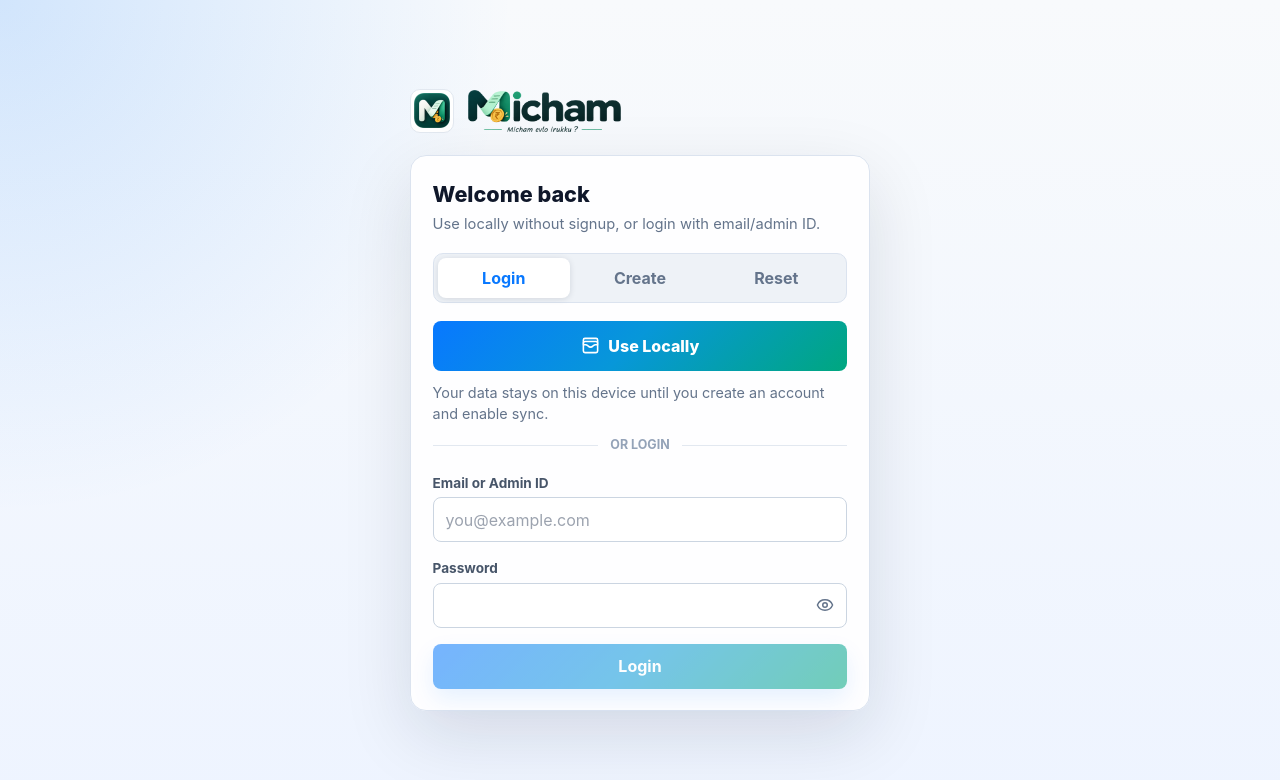
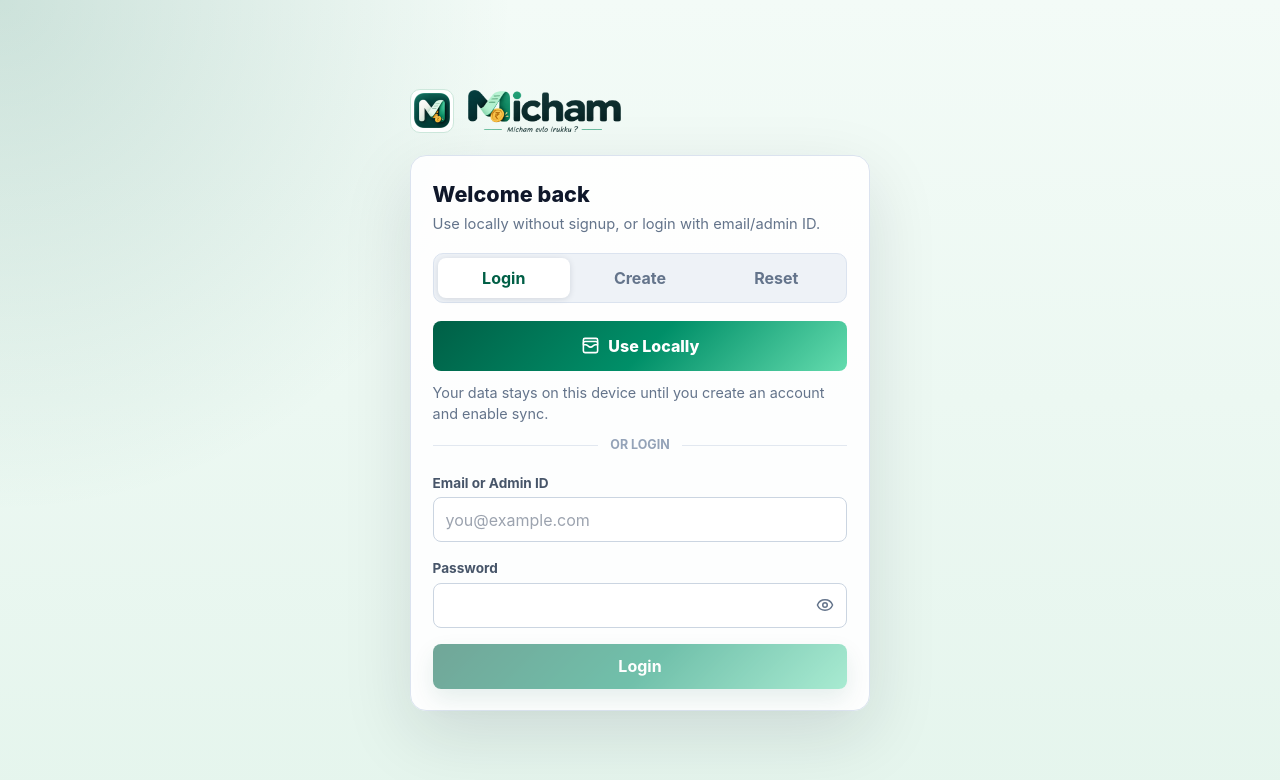
Before and after one commit to SK-JD/Micham, a React (Vite) app: page / in a window 1280 px wide. Shown: the top 780 px of the page. Built offline with nearby package versions, Linux system fonts and the light colour scheme.

Commit message:
Fix dark green app theme

```diff
--- a/src/lib/db.ts
+++ b/src/lib/db.ts
@@ -87,7 +87,10 @@ export async function initializeDatabase() {
   const config = await db.appConfig.get("primary");
   if (!config) {
     await db.appConfig.put(defaultConfig);
-  } else if (config.primaryColor === "#2563eb" && config.accentColor === "#16a34a") {
+  } else if (
+    (config.primaryColor === "#2563eb" && config.accentColor === "#16a34a") ||
+    (config.primaryColor === "#0878ff" && config.accentColor === "#00a77f")
+  ) {
     await db.appConfig.update("primary", {
       primaryColor: defaultConfig.primaryColor,
       accentColor: defaultConfig.accentColor,
--- a/src/lib/defaults.ts
+++ b/src/lib/defaults.ts
@@ -12,9 +12,9 @@ export const defaultConfig: AppConfig = {
   appName: "Micham",
   tagline: "Micham evlo irukku?",
   logoText: "M",
-  primaryColor: "#0878ff",
-  accentColor: "#00a77f",
-  surfaceColor: "#f8fafc",
+  primaryColor: "#005f46",
+  accentColor: "#64dcae",
+  surfaceColor: "#f3fbf7",
   textColor: "#0f172a",
   defaultCurrency: "INR",
   adminId: "Admin",
--- a/src/main.tsx
+++ b/src/main.tsx
@@ -75,9 +75,9 @@ const emptySnapshot: Snapshot = {
     appName: "Micham",
     tagline: "Micham evlo irukku?",
     logoText: "M",
-    primaryColor: "#0878ff",
-    accentColor: "#00a77f",
-    surfaceColor: "#f8fafc",
+    primaryColor: "#005f46",
+    accentColor: "#64dcae",
+    surfaceColor: "#f3fbf7",
     textColor: "#0f172a",
     defaultCurrency: "INR",
     adminId: "Admin",
@@ -339,8 +339,8 @@ function App() {
   useEffect(() => {
     document.documentElement.style.setProperty("--brand", snapshot.config.primaryColor);
     document.documentElement.style.setProperty("--accent", snapshot.config.accentColor);
-    document.documentElement.style.setProperty("--surface", snapshot.config.themeMode === "dark" ? "#0f172a" : snapshot.config.surfaceColor);
-    document.documentElement.style.setProperty("--text", snapshot.config.themeMode === "dark" ? "#e5e7eb" : snapshot.config.textColor);
+    document.documentElement.style.setProperty("--surface", snapshot.config.themeMode === "dark" ? "#071713" : snapshot.config.surfaceColor);
+    document.documentElement.style.setProperty("--text", snapshot.config.themeMode === "dark" ? "#eafff7" : snapshot.config.textColor);
     document.documentElement.dataset.theme = snapshot.config.themeMode;
     document.title = snapshot.config.appName;
   }, [snapshot.config]);
--- a/src/styles/index.css
+++ b/src/styles/index.css
@@ -3,24 +3,25 @@
 @tailwind utilities;
 
 :root {
-  --brand: #0878ff;
-  --accent: #00a77f;
-  --surface: #f8fafc;
+  --brand: #005f46;
+  --accent: #64dcae;
+  --surface: #f3fbf7;
   --text: #0f172a;
   --panel: #ffffff;
-  --panel-muted: #f8fafc;
-  --border: #e2e8f0;
-  --muted: #64748b;
-  --brand-gradient: linear-gradient(135deg, var(--brand) 0%, #0797d9 48%, var(--accent) 100%);
+  --panel-muted: #eef8f2;
+  --border: #cde8dc;
+  --muted: #55756a;
+  --brand-gradient: linear-gradient(135deg, #005f46 0%, #008f68 52%, #64dcae 100%);
 }
 
 :root[data-theme="dark"] {
-  --surface: #0f172a;
-  --text: #e5e7eb;
-  --panel: #111827;
-  --panel-muted: #0b1120;
-  --border: #334155;
-  --muted: #94a3b8;
+  --surface: #071713;
+  --text: #eafff7;
+  --panel: #0b1f19;
+  --panel-muted: #102a22;
+  --border: #235544;
+  --muted: #9dcbbd;
+  --brand-gradient: linear-gradient(135deg, #004d39 0%, #007d5c 52%, #4bcf9e 100%);
 }
 
 * {
@@ -37,7 +38,7 @@ body {
 }
 
 :root[data-theme="dark"] body {
-  background: #0f172a;
+  background: #071713;
 }
 
 main {
@@ -99,10 +100,15 @@ button:disabled {
 .wordmark-wrap img {
   background: transparent;
   display: block;
-  height: 30px;
-  max-width: 180px;
+  height: 34px;
+  max-width: 205px;
   object-fit: contain;
   object-position: left center;
+}
+
+:root[data-theme="dark"] .wordmark-wrap img {
+  filter: brightness(0) saturate(100%) invert(83%) sepia(24%) saturate(691%) hue-rotate(100deg) brightness(96%) contrast(93%) drop-shadow(0 0 10px rgb(100 220 174 / 0.2));
+  opacity: 0.98;
 }
 
 .wordmark-wrap span,
@@ -164,9 +170,9 @@ button:disabled {
 :root[data-theme="dark"] section.rounded-lg,
 :root[data-theme="dark"] header,
 :root[data-theme="dark"] nav {
-  background: #111827;
-  border-color: #334155;
-  color: #e5e7eb;
+  background: var(--panel);
+  border-color: var(--border);
+  color: var(--text);
 }
 
 .secondary-button {
@@ -224,6 +230,15 @@ button:disabled {
   color: var(--brand);
 }
 
+:root[data-theme="dark"] .nav-button {
+  color: color-mix(in srgb, var(--muted) 72%, transparent);
+}
+
+:root[data-theme="dark"] .nav-button-active {
+  background: color-mix(in srgb, var(--accent) 18%, transparent);
+  color: var(--accent);
+}
+
 .add-nav-button {
   background: var(--brand-gradient);
   color: white;
@@ -262,7 +277,7 @@ button:disabled {
   align-content: center;
   background:
     radial-gradient(circle at top left, color-mix(in srgb, var(--brand) 16%, transparent), transparent 34%),
-    linear-gradient(180deg, #f8fafc 0%, #eef4ff 100%);
+    linear-gradient(180deg, #f3fbf7 0%, #e5f5ed 100%);
   display: grid;
   gap: 1.4rem;
   min-height: 100vh;
@@ -272,7 +287,7 @@ button:disabled {
 :root[data-theme="dark"] .auth-screen {
   background:
     radial-gradient(circle at top left, color-mix(in srgb, var(--brand) 18%, transparent), transparent 34%),
-    linear-gradient(180deg, #0f172a 0%, #111827 100%);
+    linear-gradient(180deg, #071713 0%, #0b1f19 100%);
 }
 
 .auth-brand {
@@ -298,7 +313,7 @@ button:disabled {
 }
 
 :root[data-theme="dark"] .auth-brand h1 {
-  color: #f8fafc;
+  color: var(--text);
 }
 
 .auth-card {
@@ -314,8 +329,8 @@ button:disabled {
 }
 
 :root[data-theme="dark"] .auth-card {
-  background: rgb(17 24 39 / 92%);
-  border-color: #334155;
+  background: color-mix(in srgb, var(--panel) 92%, transparent);
+  border-color: var(--border);
 }
 
 .auth-heading {
@@ -337,7 +352,7 @@ button:disabled {
 }
 
 :root[data-theme="dark"] .auth-heading p {
-  color: #f8fafc;
+  color: var(--text);
 }
 
 .auth-tabs {
@@ -501,9 +516,9 @@ button:disabled {
 :root[data-theme="dark"] .select-input,
 :root[data-theme="dark"] .select-field select,
 :root[data-theme="dark"] .amount-input {
-  background: #0b1120;
-  border-color: #334155;
-  color: #e5e7eb;
+  background: var(--panel-muted);
+  border-color: var(--border);
+  color: var(--text);
 }
 
 .password-wrap {
@@ -613,9 +628,9 @@ button:disabled {
 
 :root[data-theme="dark"] .picker-button,
 :root[data-theme="dark"] .picker-menu {
-  background: #0b1120;
-  border-color: #334155;
-  color: #e5e7eb;
+  background: var(--panel-muted);
+  border-color: var(--border);
+  color: var(--text);
 }
 
 :root[data-theme="dark"] .picker-option {
@@ -1343,7 +1358,12 @@ button:disabled {
 :root[data-theme="dark"] .profile-button {
   background: var(--panel-muted);
   border-color: var(--border);
-  color: #38bdf8;
+  color: var(--accent);
+}
+
+:root[data-theme="dark"] .profile-button:hover {
+  border-color: var(--accent);
+  box-shadow: 0 0 0 3px color-mix(in srgb, var(--accent) 16%, transparent);
 }
 
 @media (max-width: 640px) {
```
